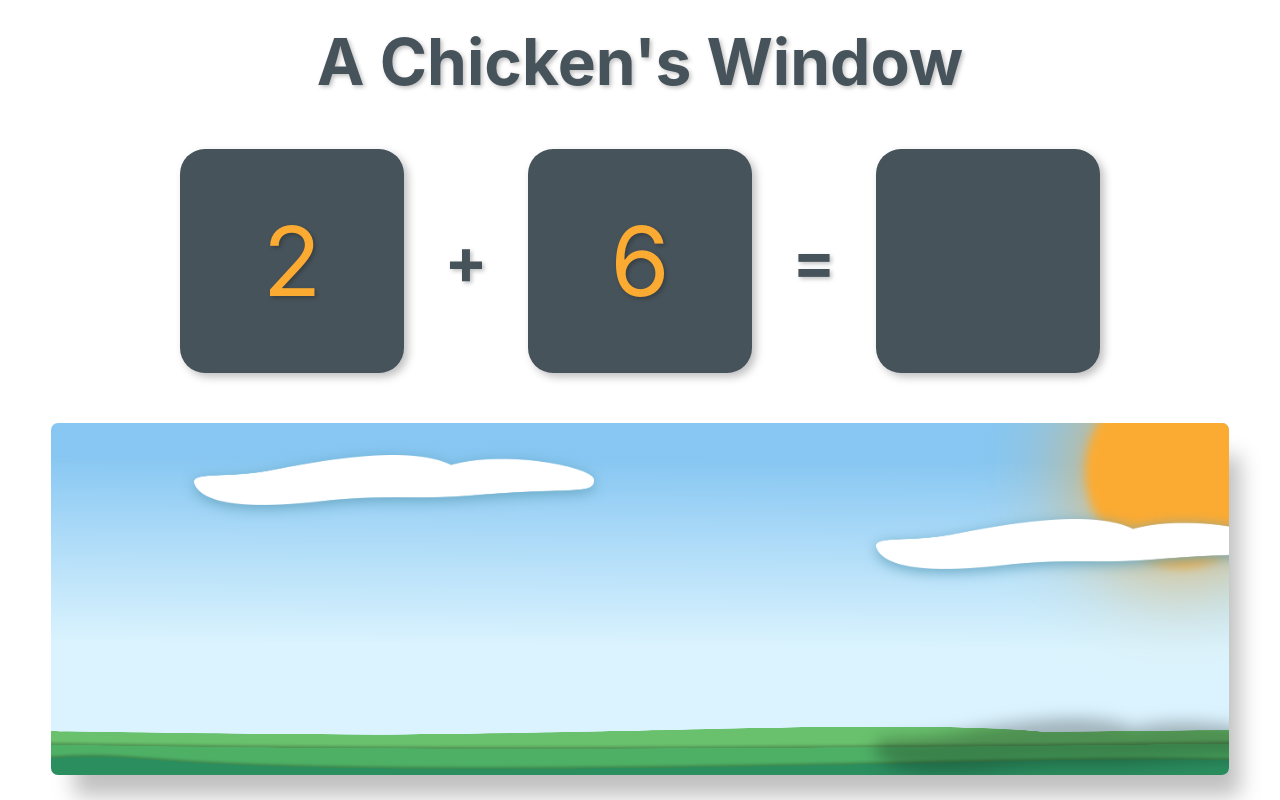
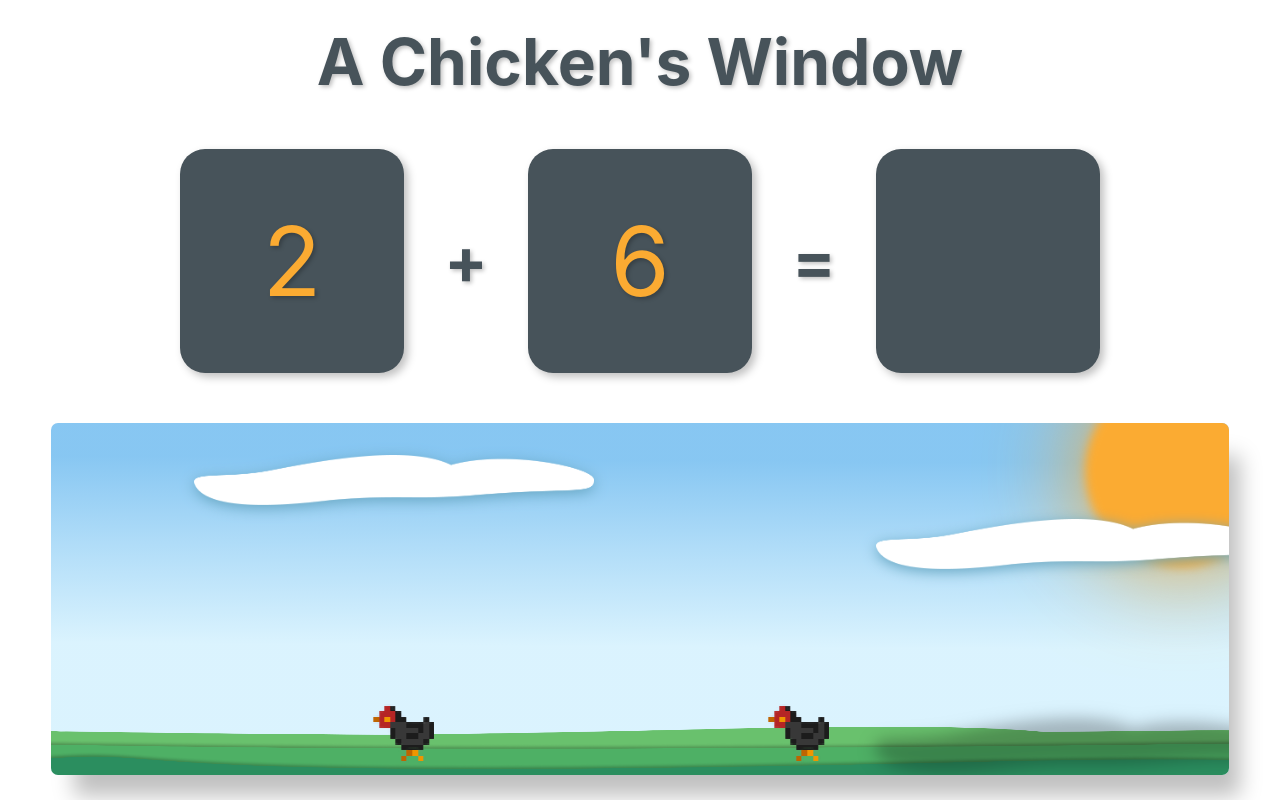
Before and after one commit to andrewvallejo/a-chickens-window, a Next.js app: page / in a window 1280 px wide. Built offline with nearby package versions, Linux system fonts and the light colour scheme.

Commit message:
Add chicken placement CSS and change px to rem

```diff
--- a/styles/Chicken.module.scss
+++ b/styles/Chicken.module.scss
@@ -1,6 +1,6 @@
 @import "./styles";
 
-$pixel-size: 4;
+$pixel-size: 15;
 
 .chicken {
 	position: relative;
@@ -9,13 +9,14 @@ $pixel-size: 4;
 	justify-content: center;
 	image-rendering: pixelated;
 	overflow: hidden;
-	width: calc(30px * var(--pixel-size));
-	height: calc(30px * var(--pixel-size));
-	padding-inline-start: 5px;
+	width: calc(4.2px * $pixel-size);
+	height: calc(4.2px * $pixel-size);
 }
 
 .spritesheet {
 	position: absolute;
 	inset: 0;
-	animation: animateSprite 1.5s steps(7) infinite;
+	width: calc(1.9rem * $pixel-size);
+	aspect-ratio: 1;
+	animation: animateSprite 2s steps(7) 2s infinite;
 }
--- a/styles/Window.module.scss
+++ b/styles/Window.module.scss
@@ -42,4 +42,16 @@
 .grass {
 	position: absolute;
 	bottom: -1.5rem;
+	.peter {
+		position: absolute;
+		top: -1.5rem;
+		left: 20rem;
+		z-index: 1;
+	}
+	.mary {
+		position: absolute;
+		top: -1.5rem;
+		right: 25em;
+		z-index: 1;
+	}
 }
--- a/styles/abstracts/_keyframes.scss
+++ b/styles/abstracts/_keyframes.scss
@@ -11,7 +11,6 @@
 	from {
 		transform: translate3d(400%, 0, 0);
 	}
-
 	to {
 		transform: translate3d(-400%, 0, 0);
 	}
```
